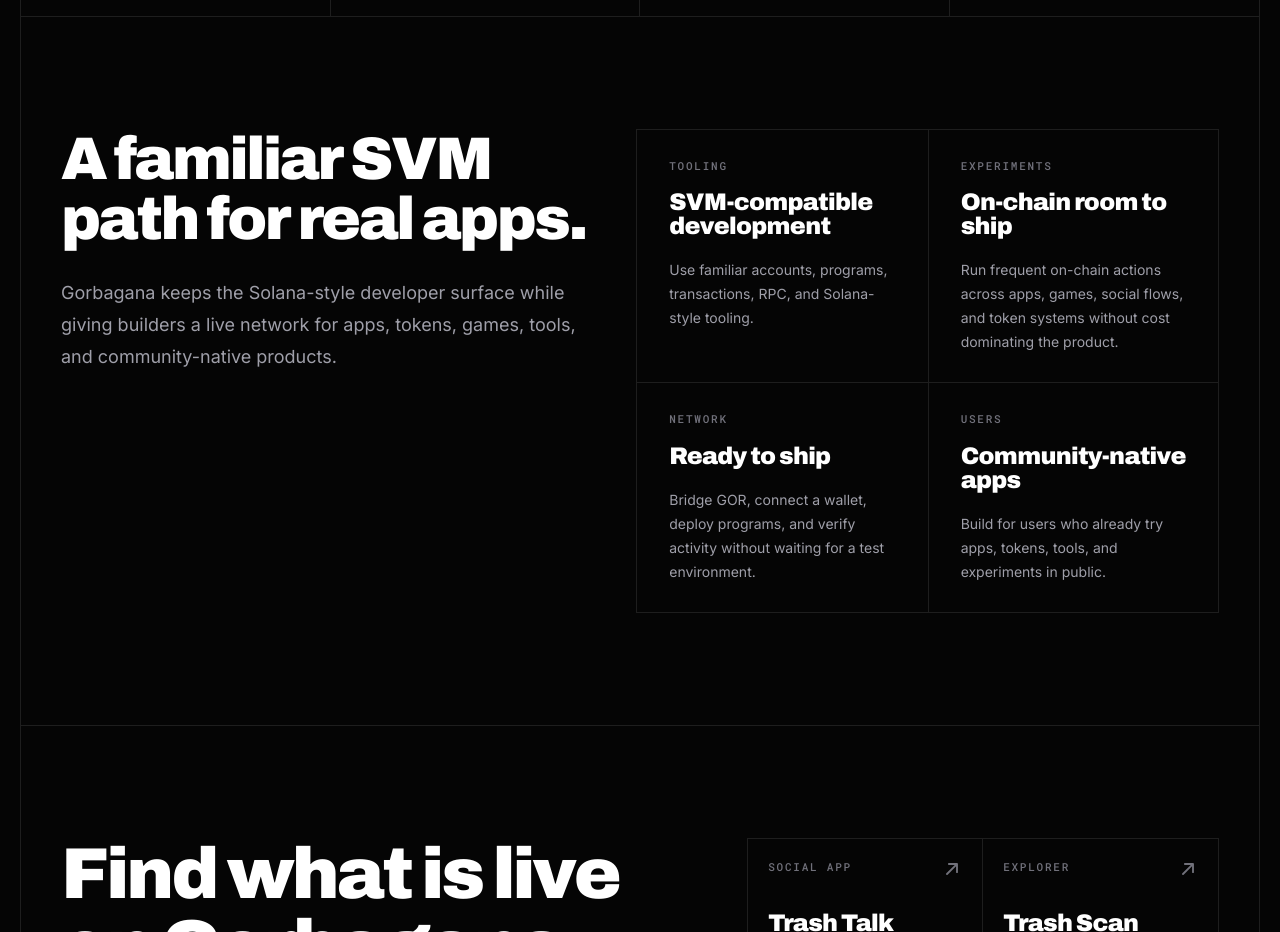
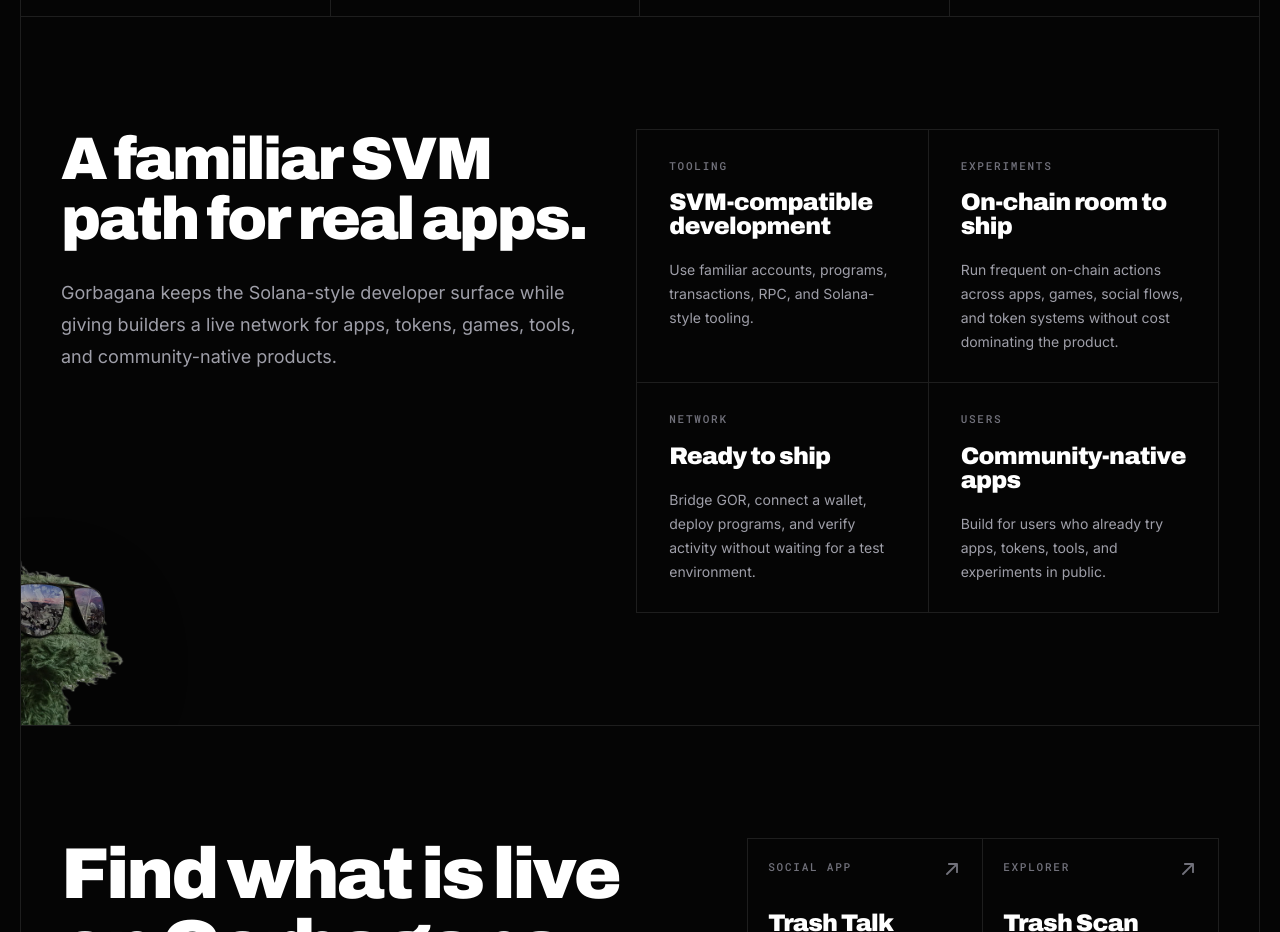
Before and after one commit to gorbagana-dev/gorbagana-website, a Next.js app: page / in a window 1280 px wide. Shown: the part 780-1712 px from the top of the page. Built offline with nearby package versions, Linux system fonts and the light colour scheme; no server answers.

Commit message:
feat(home): add svm section mascot

```diff
--- a/src/features/home/components/home-page.tsx
+++ b/src/features/home/components/home-page.tsx
@@ -5,6 +5,7 @@
 import CultureBanner from "@/assets/home/home-gorbagana-culture-banner.webp";
 import HeroOscar from "@/assets/home/hero-oscar.png";
 import OutroOscarSunglasses from "@/assets/home/outro-oscar-sunglasses.png";
+import OutroOscarSunglassesFlipped from "@/assets/home/outro-oscar-sunglasses-flipped.png";
 import { BorderBeam } from "@/components/ui/border-beam";
 import { Button } from "@/components/ui/button";
 import { TextAnimate } from "@/components/ui/text-animate";
@@ -188,8 +189,8 @@
         </section>
 
         <section className="px-4 sm:px-5">
-          <div className="mx-auto grid w-full max-w-[1824px] gap-12 border-x border-b border-white/10 px-6 py-20 sm:px-10 lg:grid-cols-[0.95fr_1.05fr] lg:py-28">
-            <div className="max-w-2xl">
+          <div className="relative isolate mx-auto grid w-full max-w-[1824px] gap-12 overflow-hidden border-x border-b border-white/10 px-6 py-20 sm:px-10 lg:grid-cols-[0.95fr_1.05fr] lg:py-28">
+            <div className="relative z-10 max-w-2xl">
               <AnimatedSectionHeading className="max-w-2xl font-heading text-4xl leading-none font-black tracking-[-0.04em] text-white sm:text-6xl">
                 A familiar SVM path for real apps.
               </AnimatedSectionHeading>
@@ -199,7 +200,14 @@
                 community-native products.
               </p>
             </div>
-            <div className="grid border border-white/10 sm:grid-cols-2">
+            <Image
+              src={OutroOscarSunglassesFlipped}
+              alt=""
+              aria-hidden="true"
+              sizes="(min-width: 1536px) 390px, (min-width: 1280px) 330px, 0px"
+              className="pointer-events-none absolute bottom-[-0.45rem] left-[-2.75rem] z-0 hidden w-[clamp(19rem,23vw,25rem)] select-none opacity-70 drop-shadow-[0_22px_42px_rgba(0,0,0,0.42)] xl:block"
+            />
+            <div className="relative z-10 grid border border-white/10 sm:grid-cols-2">
               {whyReasons.map((reason) => (
                 <WhyReason key={reason.title} {...reason} reveal />
               ))}
```
Also changed, not shown: src/assets/home/outro-oscar-sunglasses-flipped.png (added).
